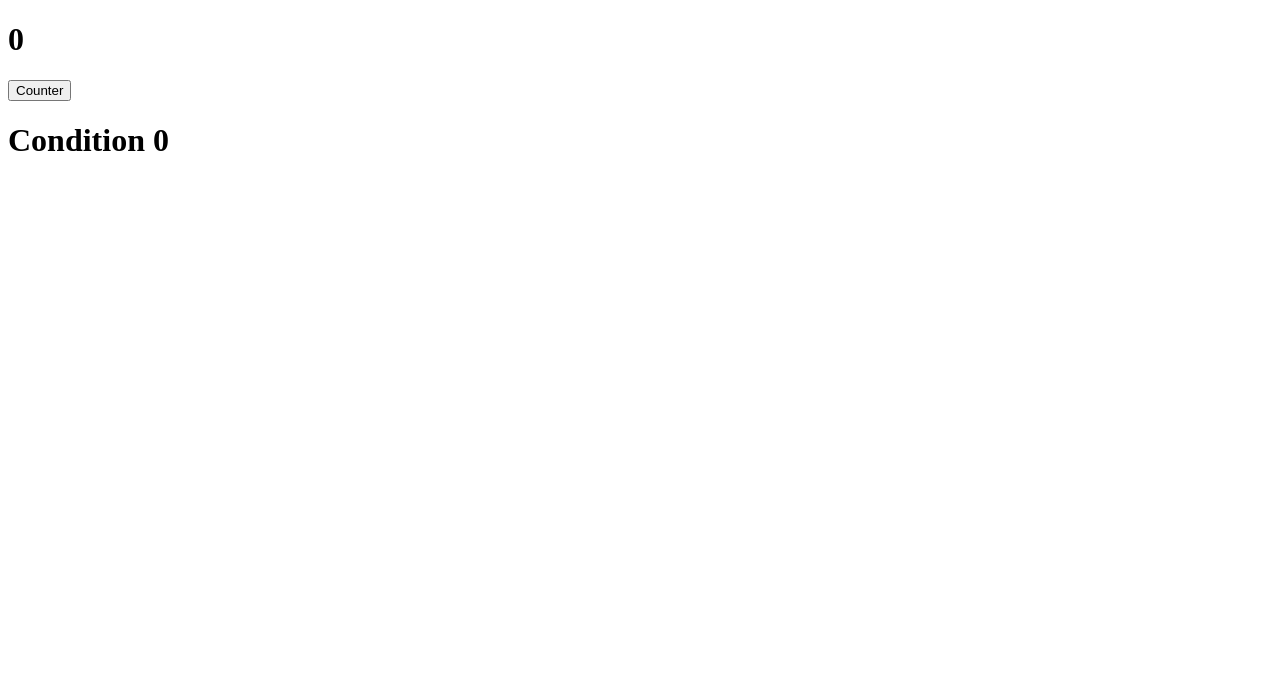
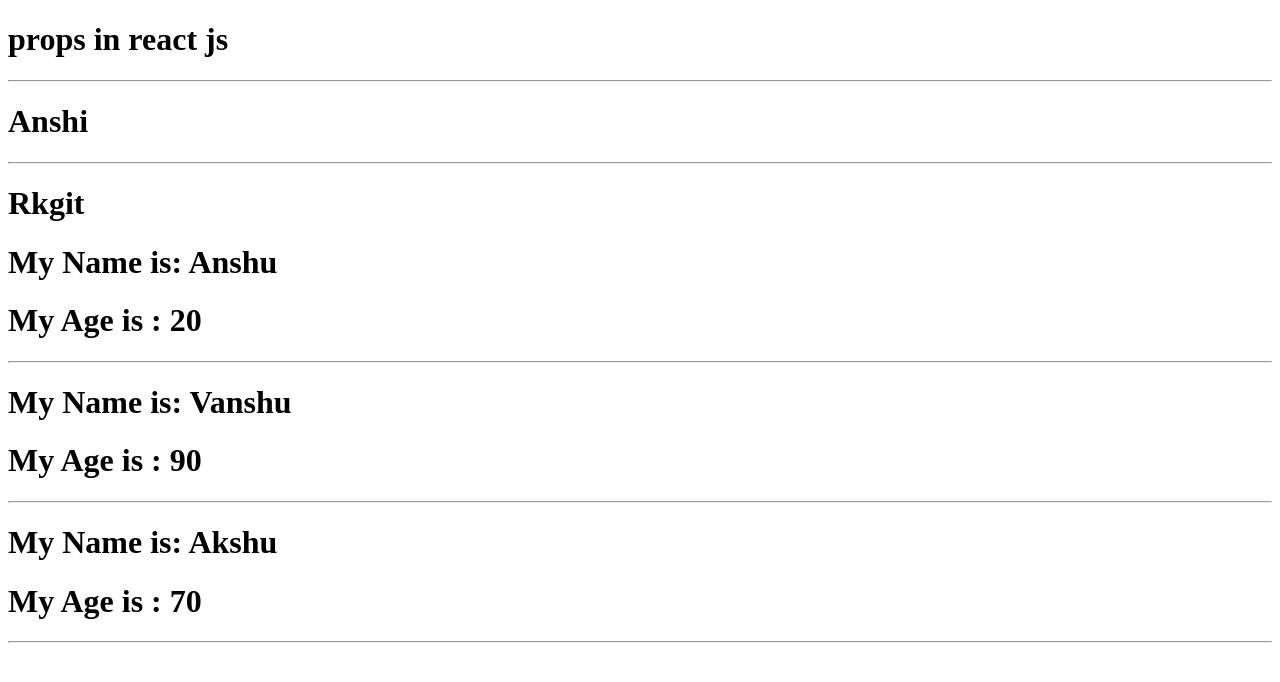
Before and after one commit to aggarwal123anshika/React-tutorial, a React (Vite) app in the folder react-blog/: page / in a window 1280 px wide. Shown: the top 682 px of the page. Built offline with nearby package versions, Linux system fonts and the light colour scheme.

Commit message:
Pass JSX with Props in react js

```diff
--- a/react-blog/src/App.jsx
+++ b/react-blog/src/App.jsx
@@ -19,6 +19,11 @@
 //   )
 // }
 // export default App;
+
+import { useState } from "react";
+import College from "./College";
+import Props from "./Props";
+import Student from "./Student";
 
 // import Login,{Profile, Setting} from "./UserComponent";
 // function App() {
@@ -79,18 +84,68 @@
 // export default App;
 
 
+// function App() {
+//   function callFun() {
+//     alert("function is called");
+//   }
+//   const fruit = (name) => {
+//     alert(name);
+//   }
+//   return (
+//     <>
+//       <h1>Event and Function call</h1>
+//       <button onClick={callFun}>Click Me</button><br></br>
+//       <button onClick={() => fruit("banana")}>banana</button>
+//       <Props/>
+//     </>
+//   )
+// }
+// export default App;
+
+// import Props from "./Props";
+// function App() {
+  // let name = "Anshika Aggarwal";
+//   return (
+//     <>
+//       <h1>learning props in React js </h1>
+//       <Props name={"Anshu"} age={20}/>
+//     </>
+//   )
+// }
+// export default App
+
+// OR METHOD OF DECLARING PROPS
+
 function App() {
-  function callFun() {
-    alert("function is called");
+  // let userName = "Anshika Aggarwal";
+  // let age = 20;
+  let userObject = {
+    name : "Anshu",
+    age : "20"
   }
-  const fruit = (name) => {
-    alert(name);
+
+  let userObject1 = {
+    name : "Vanshu",
+    age : "90"
   }
+
+  let userObject2 = {
+    name : "Akshu",
+    age : "70"
+  }
+
+  let collegeNames = ['Rkgit', 'Ims', 'Kiet', 'Rd', 'IIt'];
+  const [student, setStudent] = useState("Anshi");
   return (
     <>
-      <h1>Event and Function call</h1>
-      <button onClick={callFun}>Click Me</button><br></br>
-      <button onClick={() => fruit("banana")}>banana</button>
+      <h1>props in react js</h1>
+      {/* <Props name={userName} age={age}/> */}
+       <Student name={student}/>
+      <College name={collegeNames[0]} />
+      <Props prop={userObject}/><hr></hr>
+      <Props prop={userObject1}/><hr></hr>
+      <Props prop={userObject2}/><hr></hr>
+
     </>
   )
 }
--- /dev/null
+++ b/react-blog/src/College.jsx
@@ -0,0 +1,8 @@
+function College({name}) {
+    return (
+        <>
+            <h1>{name}</h1>
+        </>
+    )
+}
+export default College;
--- /dev/null
+++ b/react-blog/src/Props.jsx
@@ -0,0 +1,9 @@
+function Props({prop}) {
+    return(
+        <>
+            <h1>My Name is: {prop.name}</h1>
+            <h1>My Age is : {prop.age}</h1>
+        </>
+    )
+}
+export default Props;
--- /dev/null
+++ b/react-blog/src/Student.jsx
@@ -0,0 +1,10 @@
+function Student({name}) {
+    return (
+        <>
+        <hr />
+            <h1>{name}</h1>
+        <hr />
+        </>
+    )
+}
+export default Student;
--- a/react-blog/src/main.jsx
+++ b/react-blog/src/main.jsx
@@ -1,20 +1,20 @@
 import { StrictMode } from 'react'
 import { createRoot } from 'react-dom/client'
-import MultipleConditions from './MultipleConditions'
+// import MultipleConditions from './MultipleConditions'
 // import State from './State'
 // import Counter from './Counter'
 // import Task from './Task';
-// import App from './App.jsx'
+import App from './App.jsx'
 // import Toogle from './ToggleOrHide'
 
 createRoot(document.getElementById('root')).render(
   <StrictMode>
-    {/* <App /> */}
+    <App />
     {/* <Task /> */}
     {/* <State /> */}
     {/* <Counter /> */}
     {/* <ToggleOrHide /> */}
-    <MultipleConditions />
+    {/* <MultipleConditions /> */}
 
   </StrictMode>,
 )
```
